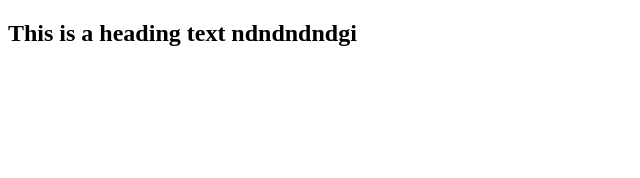
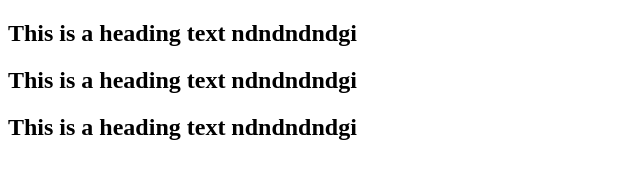
Before and after one commit to muktar01k/adekanye, a plain HTML site: page index.html in a window 1280 px wide. Shown: the whole page, without its empty margins (0-640 px from the left). Drawn offline with Linux system fonts and the light colour scheme.

Commit message:
newly added 222

```diff
--- a/index.html
+++ b/index.html
@@ -7,5 +7,7 @@
 </head>
 <body>
     <h2>This is a heading text ndndndndgi</h2>
+    <h2>This is a heading text ndndndndgi</h2>
+    <h2>This is a heading text ndndndndgi</h2>
 </body>
 </html>
```
